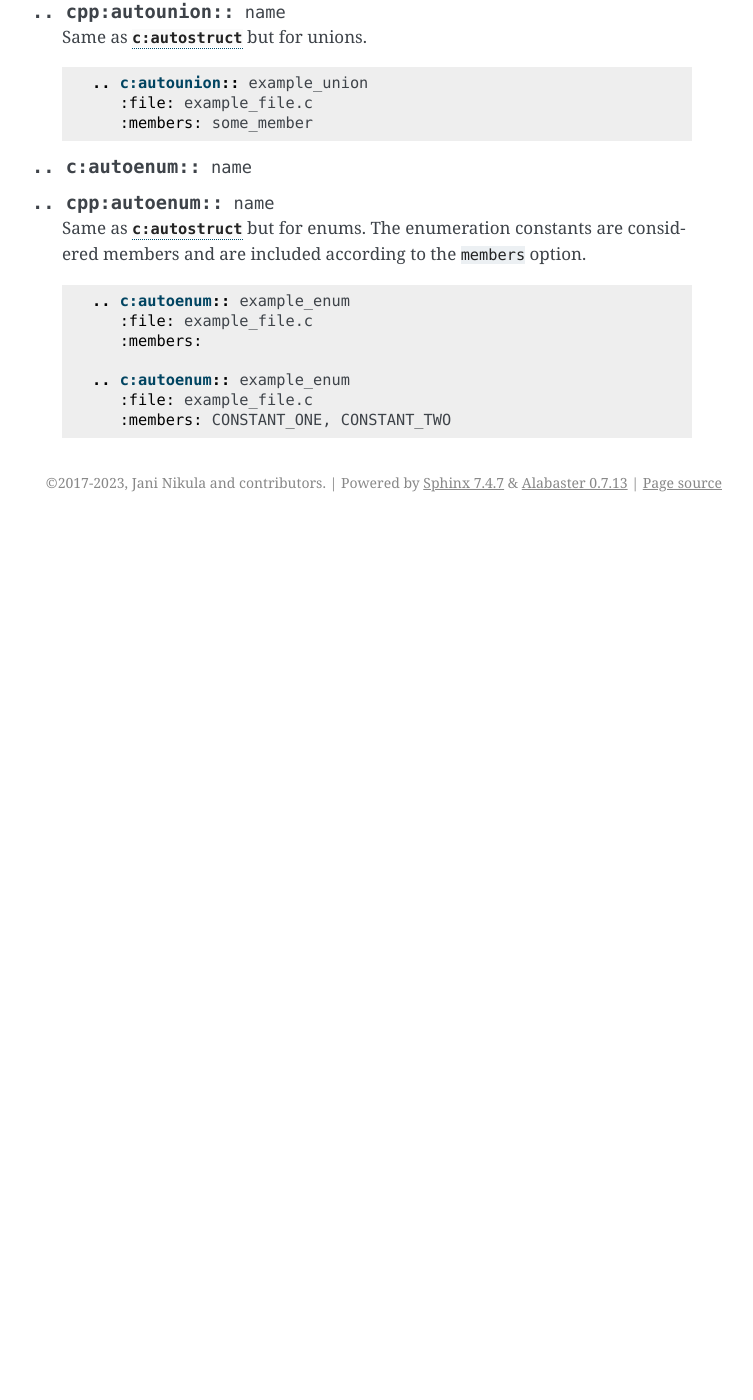
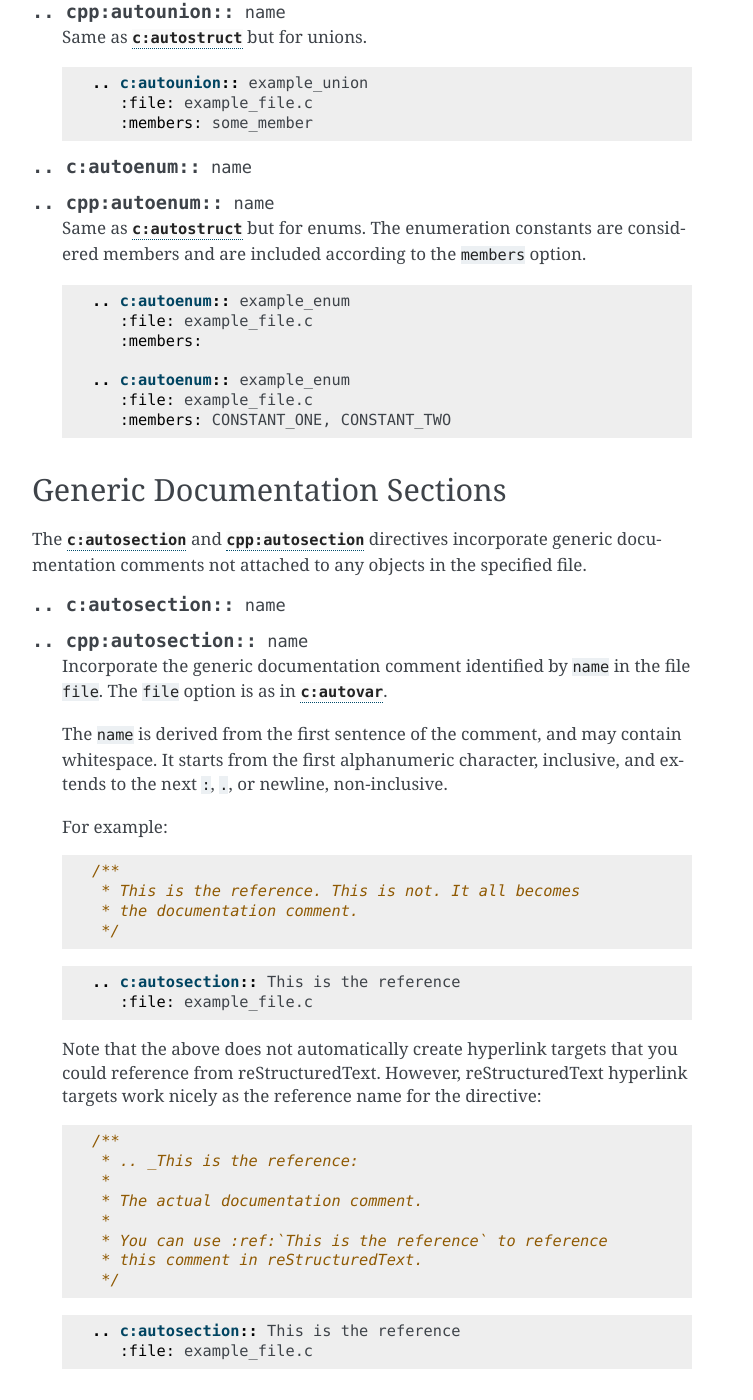
Before and after one commit to jnikula/hawkmoth, a Sphinx documentation site: the page built from doc/directives.rst, in a window 1280 px wide and 1400 px high, scrolled down 3365 px. Shown: the whole window, without its empty margins (388-1141 px from the left). Built offline with Sphinx 7.4.7, drawn with Linux system fonts in a browser that asks for light colours; before the commit the page ends 3887 px from its top, so only the background shows below that; some of the changed text lies outside the part shown.

Commit message:
doc: document the c:autosection and cpp:autosection directives

```diff
--- a/doc/directives.rst
+++ b/doc/directives.rst
@@ -203,3 +203,54 @@ The directives support all the same directive options as :rst:dir:`c:autodoc`,
       .. c:autoenum:: example_enum
          :file: example_file.c
          :members: CONSTANT_ONE, CONSTANT_TWO
+
+Generic Documentation Sections
+------------------------------
+
+The :rst:dir:`c:autosection` and :rst:dir:`cpp:autosection` directives
+incorporate generic documentation comments not attached to any objects in the
+specified file.
+
+.. rst:directive:: .. c:autosection:: name
+.. rst:directive:: .. cpp:autosection:: name
+
+   Incorporate the generic documentation comment identified by ``name`` in the
+   file ``file``. The ``file`` option is as in :rst:dir:`c:autovar`.
+
+   The ``name`` is derived from the first sentence of the comment, and may
+   contain whitespace. It starts from the first alphanumeric character,
+   inclusive, and extends to the next ``:``, ``.``, or newline, non-inclusive.
+
+   For example:
+
+   .. code-block:: c
+
+      /**
+       * This is the reference. This is not. It all becomes
+       * the documentation comment.
+       */
+
+   .. code-block:: rst
+
+      .. c:autosection:: This is the reference
+	 :file: example_file.c
+
+   Note that the above does not automatically create hyperlink targets that you
+   could reference from reStructuredText. However, reStructuredText hyperlink
+   targets work nicely as the reference name for the directive:
+
+   .. code-block:: c
+
+      /**
+       * .. _This is the reference:
+       *
+       * The actual documentation comment.
+       *
+       * You can use :ref:`This is the reference` to reference
+       * this comment in reStructuredText.
+       */
+
+   .. code-block:: rst
+
+      .. c:autosection:: This is the reference
+	 :file: example_file.c
```
